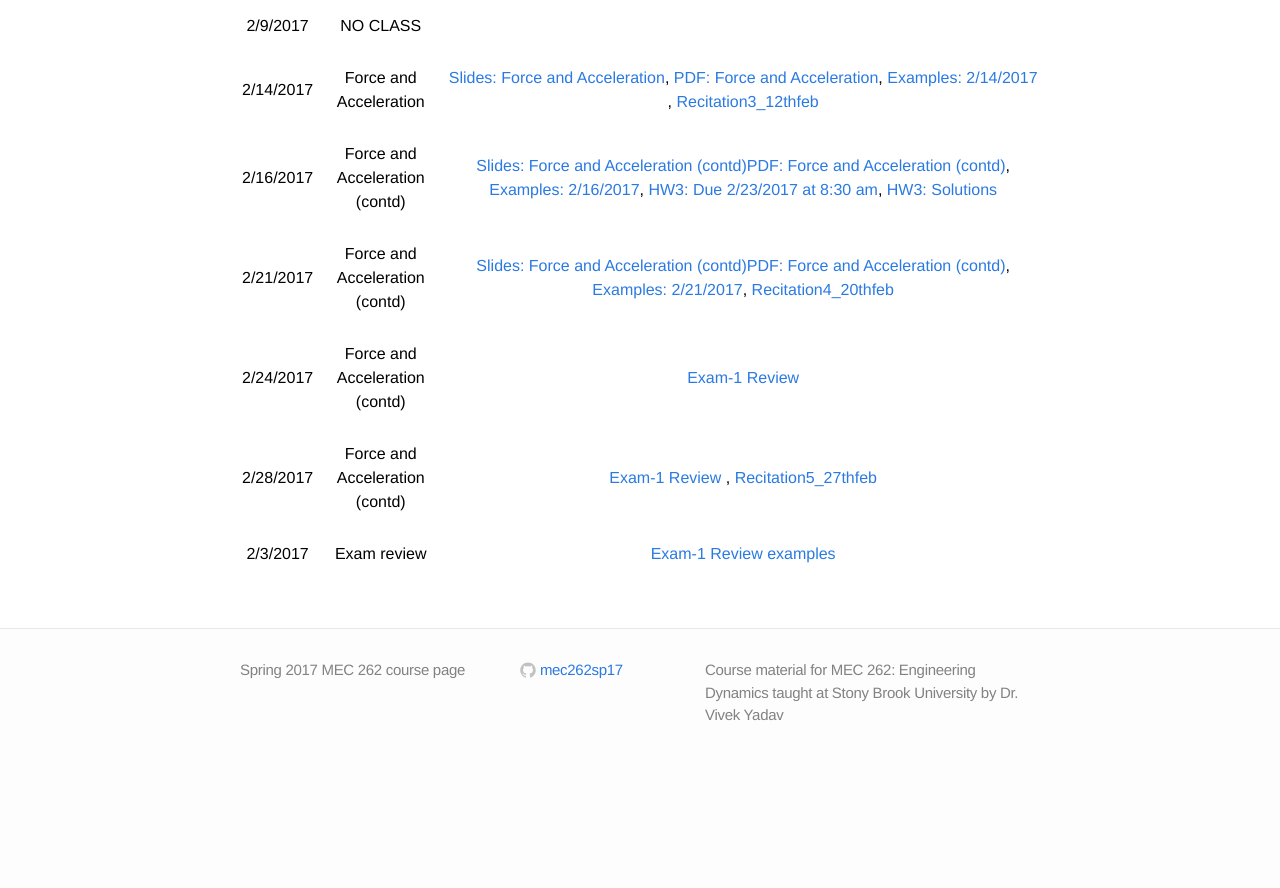
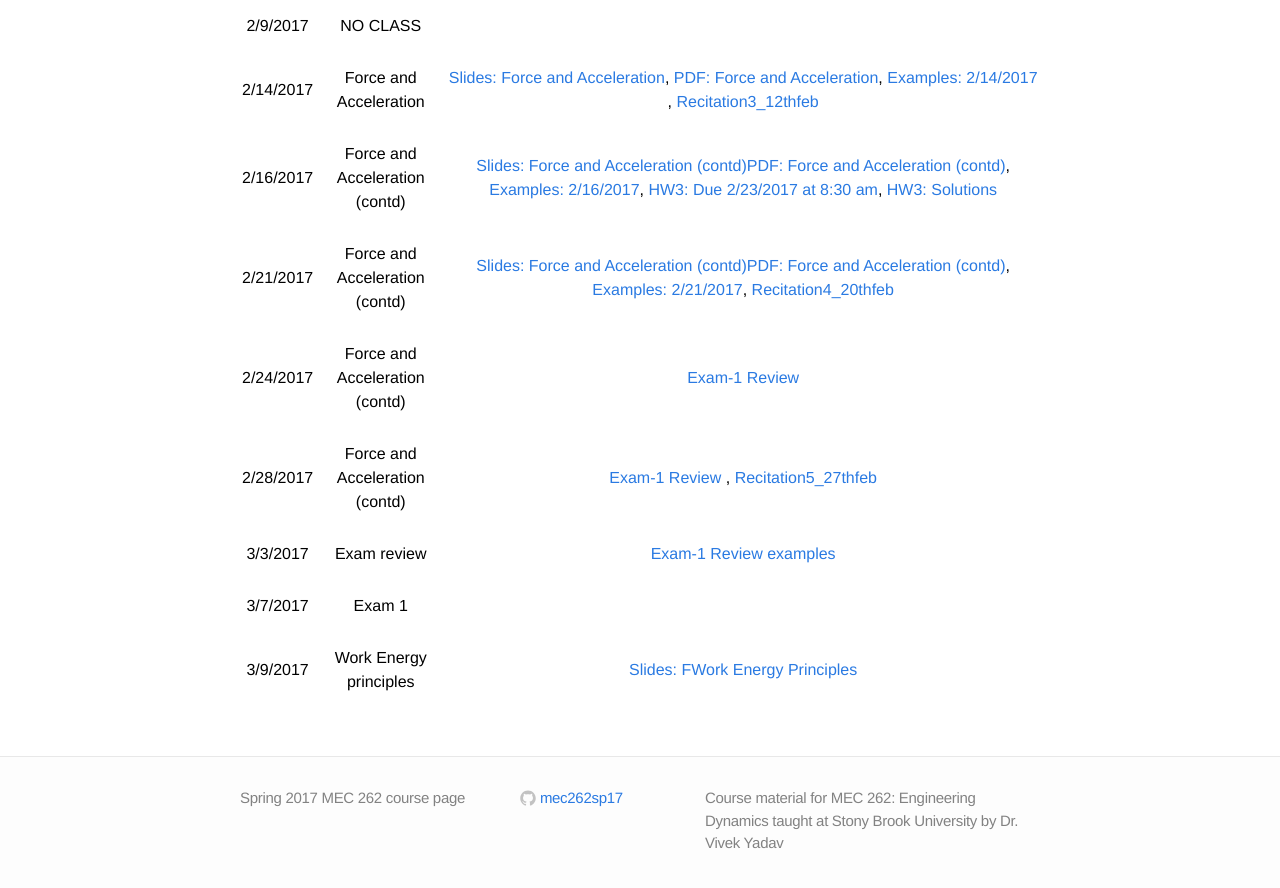
Before and after one commit to mec262sp17/mec262sp17.github.io, a Jekyll site: the page built from Course_materials.md, in a window 1280 px wide and 900 px high, scrolled down 662 px. Shown: the top 888 px of the window. Built offline with Jekyll 4.4.1, drawn with Linux system fonts in a browser that asks for light colours; before the commit the page ends 1434 px from its top, so only the background shows below that.

Commit message:
Update Course_materials.md

```diff
--- a/Course_materials.md
+++ b/Course_materials.md
@@ -35,4 +35,8 @@ All documents for the course page are available on course repository on [github]
 | | | |
 |       2/28/2017    |    Force and Acceleration (contd) | [Exam-1 Review](https://mec262sp17.github.io/Notes/review_documents.pdf)  , [Recitation5_27thfeb](https://mec262sp17.github.io/Notes/Recitation5_27thfeb.pdf)          |
 | | | |
-|       2/3/2017    |    Exam review | [Exam-1 Review examples](https://mec262sp17.github.io/Notes/examples_3_2_2017_mec262.pdf)   |
+|       3/3/2017    |    Exam review | [Exam-1 Review examples](https://mec262sp17.github.io/Notes/examples_3_2_2017_mec262.pdf)   |
+| | | |
+|       3/7/2017    |    Exam 1 |       |
+| | | |
+|       3/9/2017    |   Work Energy principles | [Slides: FWork Energy Principles](https://mec262sp17.github.io/Presentations/Ch4_work_energy_Principle.html#/)    |
```
